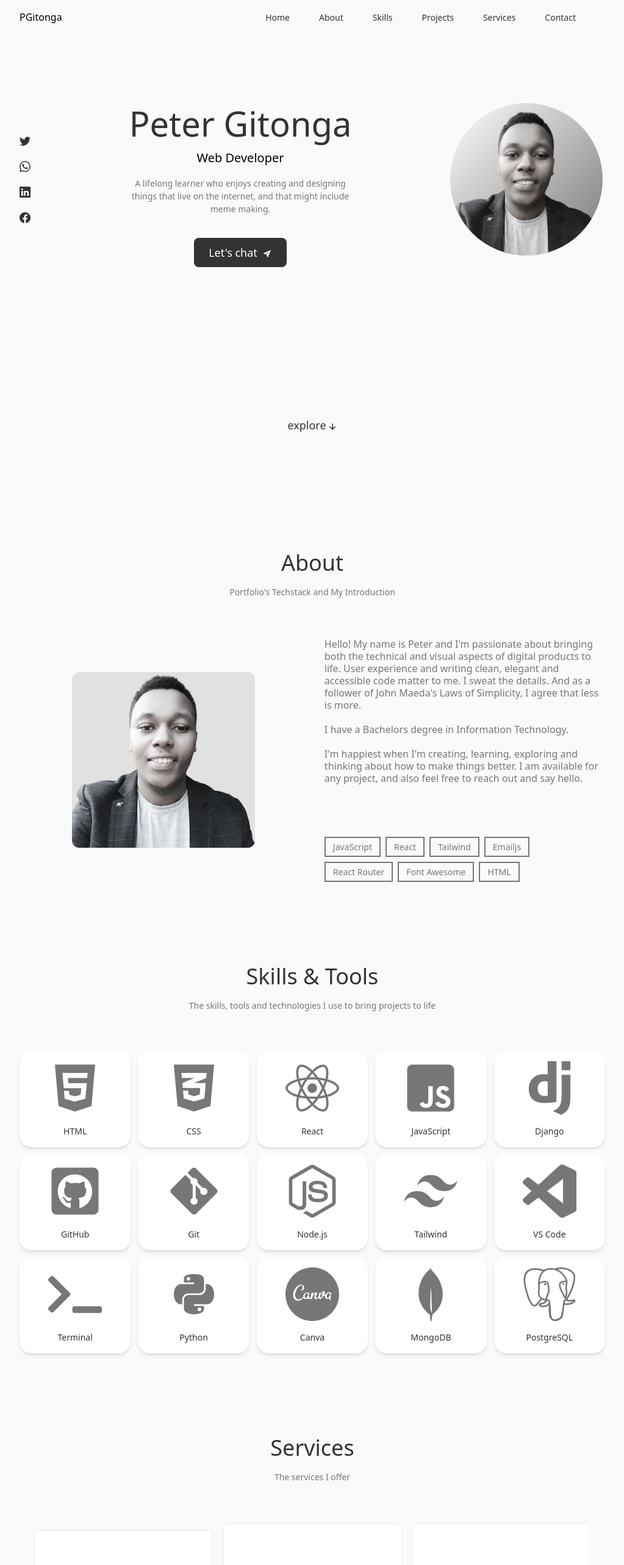
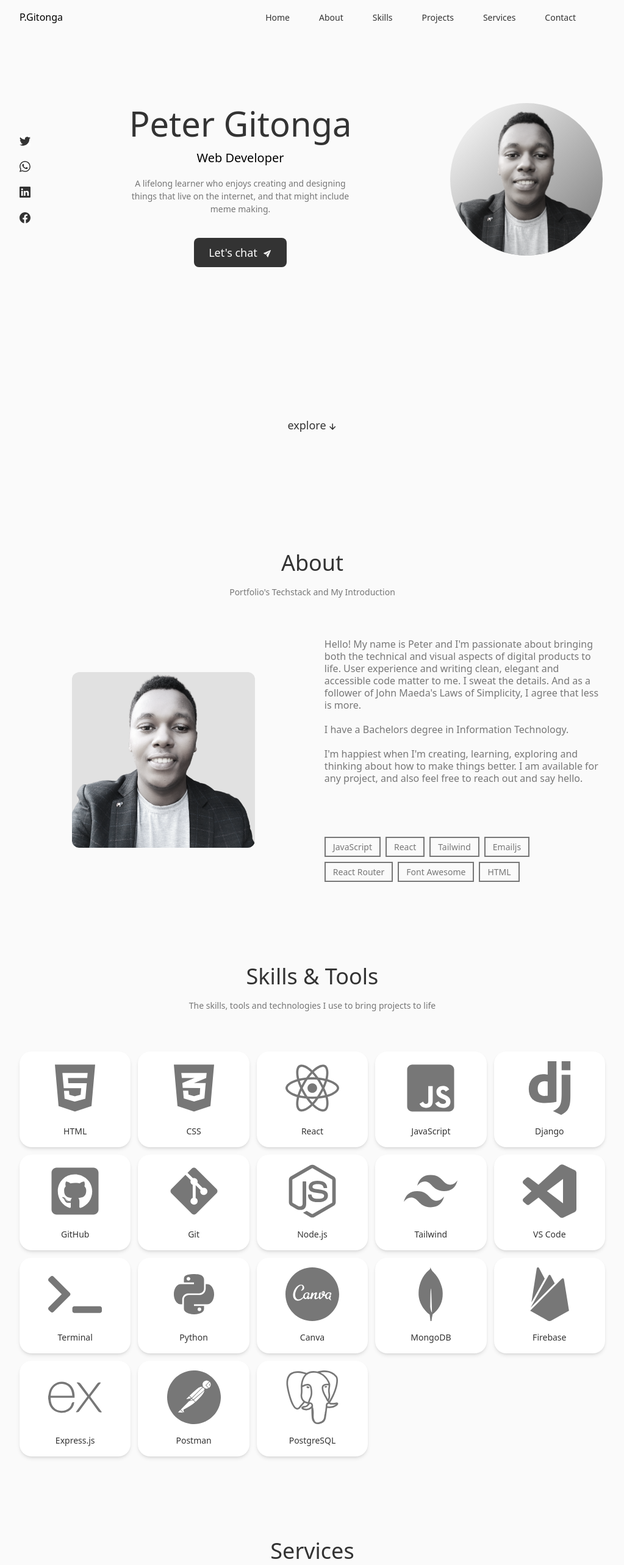
Before and after one commit to pptrgi/react-portfolio-website, a React (Vite) app: page / in a window 1280 px wide. Shown: the top 2566 px of the page at 61% size, without its empty margins (128-1151 px from the left). Built offline with nearby package versions, Linux system fonts and the light colour scheme.

Commit message:
Add Seedlings by Mwalim project

```diff
--- a/index.html
+++ b/index.html
@@ -2,9 +2,8 @@
 <html lang="en">
   <head>
     <meta charset="UTF-8" />
-    <link rel="icon" type="image/svg+xml" href="/vite.svg" />
     <meta name="viewport" content="width=device-width, initial-scale=1.0" />
-    <title>PGitonga</title>
+    <title>P.Gitonga - A Portfolio Website</title>
   </head>
   <body>
     <div id="root"></div>
--- a/src/components/contact/ContactMeans.jsx
+++ b/src/components/contact/ContactMeans.jsx
@@ -12,6 +12,7 @@ function ContactMeans() {
         setNumber('+254700119134')
         navigator.clipboard.writeText(number)
         setCopy(true)
+        setTimeout(() => setCopy(false), 2000)
     }
 
   return (
--- a/src/components/contact/DirectContact.jsx
+++ b/src/components/contact/DirectContact.jsx
@@ -15,17 +15,17 @@ function DirectContact() {
       <div className='text-center'>
           <h1 className='text-h3FontSize text-titleColor font-mediumWeight mb-[1rem]'>Send a Message/Project</h1>
           <form ref={form} onSubmit={sendEmail} className='flex flex-col items-start space-y-[1.5rem] border-2 border-gray-200 py-[2rem] px-[1.5rem] rounded-lg mx-[2rem] sm:w-[350px] md:w-[400px] lg:w-[450px] sm:mx-0'>
-              <div className='flex flex-col items-start space-y-1 bg-transparent border-b-2 border-b-gray-300 w-full'>
+              <div className='flex flex-col items-start space-y-1 bg-transparent border-b-[1px] border-b-gray-300 w-full'>
                   <label className='text-titleColor font-mediumWeight'>Your name</label>
-                  <input type="text" name='name' className='bg-transparent w-full focus:outline-none text-textColor pl-[0.5rem] placeholder-gray-200' placeholder='e.g. Peter Gitonga' required/>
+                  <input type="text" name='name' className='bg-transparent w-full focus:outline-none text-textColor pl-[0.5rem] placeholder-gray-300' placeholder='e.g. Peter Gitonga' required/>
               </div>
-              <div className='flex flex-col items-start space-y-1 bg-transparent border-b-2 border-b-gray-300 w-full'>
+              <div className='flex flex-col items-start space-y-1 bg-transparent border-b-[1px] border-b-gray-300 w-full'>
                   <label className='text-titleColor font-mediumWeight'>Your email</label>
-                  <input type="email" name='email' className='bg-transparent w-full focus:outline-none text-textColor pl-[0.5rem] placeholder-gray-200' placeholder='example@email.com' required/>
+                  <input type="email" name='email' className='bg-transparent w-full focus:outline-none text-textColor pl-[0.5rem] placeholder-gray-300' placeholder='example@email.com' required/>
               </div>
-              <div className='flex flex-col items-start space-y-1 bg-transparent border-b-2 border-b-gray-300 w-full '>
+              <div className='flex flex-col items-start space-y-1 bg-transparent border-b-[1px] border-b-gray-300 w-full '>
                   <label className='text-titleColor font-mediumWeight mt-[1rem]'>Your message</label>
-                  <textarea rows={5} name='message' className='bg-transparent w-full focus:outline-none text-textColor resize-none pl-[0.5rem] placeholder-gray-200' placeholder='e.g. Example message' required/>
+                  <textarea rows={5} name='message' className='bg-transparent w-full focus:outline-none text-textColor resize-none pl-[0.5rem] placeholder-gray-300' placeholder='e.g. Example message' required/>
               </div>
               <div className='pt-[3rem] pb-[2rem]'>
                   <button type='submit' className='bg-titleColor text-containerColor px-[2rem] py-[0.75rem] rounded-md hover:bg-titleColorDark'>Send Message</button>
--- a/src/components/footer/Footer.jsx
+++ b/src/components/footer/Footer.jsx
@@ -5,7 +5,7 @@ function Footer() {
   return (
     <footer className='bg-containerColor border-t-2 border-t-gray-200 text-center' id='footer'>
         <div className='container pt-[2rem] pb-[6rem] bg-containerColor'>
-            <h1 className='text-h2FontSize text-titleColor font-mediumWeight mb-[2rem] bg-containerColor'>PGitonga</h1>
+            <h1 className='text-h2FontSize text-titleColor font-mediumWeight mb-[2rem] bg-containerColor'>P.Gitonga</h1>
             <div className='flex justify-center space-x-4 items-center bg-containerColor mb-[2rem] sm:space-x-6 md:space-x-8 lg:space-x-10'>
               <a href="/" className='font-normalWeight text-smallFontSize text-titleColor bg-containerColor hover:text-titleColorDark hover:font-semiBolded'>Home</a>
               <a className='font-normalWeight text-smallFontSize text-titleColor bg-containerColor hover:text-titleColorDark hover:font-semiBolded' href="#about">About</a>
@@ -18,7 +18,7 @@ function Footer() {
               <a href="https://www.linkedin.com/in/petergitonga"><BsLinkedin size={18} className='bg-containerColor text-titleColor hover:text-titleColorDark '/></a>
               <a href="https://www.facebook.com/pptrgitonga"><BsFacebook size={18} className='bg-containerColor text-titleColor hover:text-titleColorDark '/></a>
             </div>
-            <div className='text-textColor text-smallerFontSize mt-[4.5rem] bg-containerColor'>&#169; PGitonga. All rights Reserved</div>
+            <div className='text-textColor text-smallerFontSize mt-[4.5rem] bg-containerColor'>&#169; P.Gitonga. All rights Reserved</div>
         </div>
 
     </footer>
--- a/src/components/header/Header.jsx
+++ b/src/components/header/Header.jsx
@@ -8,9 +8,9 @@ const Header = () => {
     const [showMenu, setShowMenu] = useState(false);
 
     return (
-      <header className='bg-bodyColor w-full fixed top-0 left-0'>
-          <nav className='relative container flex flex-row justify-between items-center h-[3.5rem] z-50 sm:h-[4.5rem'>
-              <a href="/" className='font-titleColor font-mediumWeight'>PGitonga</a>
+      <header className='bg-bodyColor w-full fixed top-0 left-0  z-50'>
+          <nav className='relative container flex flex-row justify-between items-center h-[3.5rem] sm:h-[4.5rem'>
+              <a href="/" className='font-titleColor font-mediumWeight'>P.Gitonga</a>
               <div className={ showMenu ? "absolute left-6 top-0 right-6 grid grid-cols-3 shadow-md rounded-md gap-8 py-4 px-8 mt-14 sm:rounded-none sm:shadow-none sm:py-0 sm:px-0 sm:mt-0 sm:relative sm:gap-0 sm:flex sm:justify-evenly sm:items-center sm:space-x-[1.5rem] md:space-x-[2rem] lg:space-x-[3rem]"
               :
               "hidden sm:rounded-none sm:shadow-none sm:py-0 sm:px-0 sm:mt-0 sm:relative sm:gap-0 sm:flex sm:justify-evenly sm:items-center sm:space-x-[1.5rem] md:space-x-[2rem] lg:space-x-[3rem]"}
--- a/src/components/landingPage/Image.jsx
+++ b/src/components/landingPage/Image.jsx
@@ -3,7 +3,7 @@ import React from 'react'
 function Image() {
   return (
     <div className='relative h-[200px] w-[200px] rounded-full overflow-hidden sm:h-[150px] sm:w-[150px] md:h-[200px] md:w-[200px] lg:h-[250px] lg:w-[250px]'>
-        <img src="/images/forHome.png" alt="PeterHome" className='absolute bg-gradient-to-br from-containerColor to-textColor h-full w-full object-cover z-10'/>
+        <img src="/images/forHome.png" alt="PeterHome" className='absolute bg-gradient-to-br from-containerColor to-textColor h-full w-full object-cover z-10' loading='priority'/>
     </div>
   )
 }
--- a/src/components/projects/Project.jsx
+++ b/src/components/projects/Project.jsx
@@ -58,9 +58,30 @@ function Project() {
           image: <img src='/images/personal-web.PNG' className='rounded-lg'/>,
           techStack: ["React", "Tailwind","Emailjs", "React Router", "Font Awesome"]
       },
+      {
+        id: 4,
+        title: <a href="https://seedlingsbymwalim.vercel.app"><span className='bg-transparent text-h2FontSize text-titleColor font-mediumWeight'>Seedlings by Mwalim</span></a>,
+        description: <div className='text-textColor text-smallFontSize bg-transparent'>Inspired by my uncle's (Mr. Njagi) seedlings farm, Seedlings By Mwalim is an online seedlings selling site that is integrated with M-Pesa for the payment service.<br /><br />
+        It is built with React on the frontend and the Express.js backend communicates with Safaricom's Daraja API. <br /><br />
+        The main features are
+        <ul className='list-disc ml-[1.5rem]'>
+          <li>M-Pesa STK push payment method</li>
+          <li>Fully responsive</li>
+          <li>Typing simulation on the landing page</li>
+          <li>Sign-in with popup by Google</li>
+          <li>Offer window period countdown</li>
+          <li>Swiper for recommended, best selling and all season products</li>
+          <li>Device local storage for state data</li>
+          <li>Navigation system with nav bar and hamburger menu</li>
+          <li>Email service by EmailJS</li>
+        </ul>
+      </div>,
+      image: <a href="https://seedlingsbymwalim.vercel.app"><img src='/images/seedlingsByMwalim2.PNG' className='rounded-lg'/></a>,
+      techStack: ["React", "Express.js","Firebase", "Redux", "Tailwind", "EmailJS", "Swiper", "Font Awesome", "React Router", "React Toastify", "React Persist", "Axios", "Typed.js"]
+    },
 
       {
-          id: 4,
+          id: 5,
           title: <span className='bg-transparent text-h2FontSize text-red-400 font-mediumWeight italic'>Coming soon</span>,
           description: <div className='text-textColor text-smallFontSize bg-transparent opacity-10'>Lorem ipsum, dolor sit amet consectetur adipisicing elit. Ut quia consectetur porro enim quos doloremque culpa nihil? Repellendus, possimus vitae.</div>,
           image: <img src='/images/no-image.png' className='rounded-lg'/>,
--- a/src/components/skills/Skills.jsx
+++ b/src/components/skills/Skills.jsx
@@ -1,7 +1,7 @@
 import {useState} from 'react';
 import {FaReact, FaCss3Alt, FaGitAlt, FaGithubSquare, FaHtml5, FaJsSquare, FaNodeJs, FaTerminal, FaLinux, FaDocker} from 'react-icons/fa';
 import { IoLogoPython } from 'react-icons/io';
-import {SiVisualstudiocode, SiTailwindcss, SiDjango, SiPostgresql, SiFirebase, SiWordpress, SiCanva, SiMongodb} from 'react-icons/si';
+import {SiVisualstudiocode, SiTailwindcss, SiDjango, SiPostgresql, SiFirebase, SiExpress, SiPostman, SiCanva, SiMongodb} from 'react-icons/si';
 
 function Skills() {
     const [skills, setSkills] = useState([
@@ -78,6 +78,21 @@ function Skills() {
         },
         {
             id: 15,
+            icon: <SiFirebase className='bg-transparent'/>,
+            name: "Firebase"
+        },
+        {
+            id: 16,
+            icon: <SiExpress className='bg-transparent'/>,
+            name: "Express.js"
+        },
+        {
+            id: 17,
+            icon: <SiPostman className='bg-transparent'/>,
+            name: "Postman"
+        },
+        {
+            id: 18,
             icon: <SiPostgresql className='bg-transparent'/>,
             name: "PostgreSQL"
         }
```
Also changed, not shown: src/components/projects/Projects.jsx (+9 -5 lines), public/images/seedlingsByMwalim2.PNG (added), 1 other file (tests, documents, lock files or other folders).
